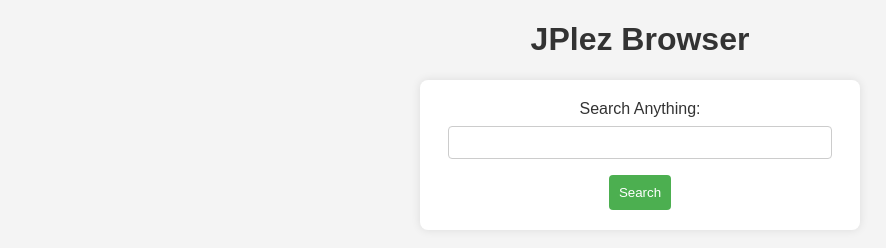
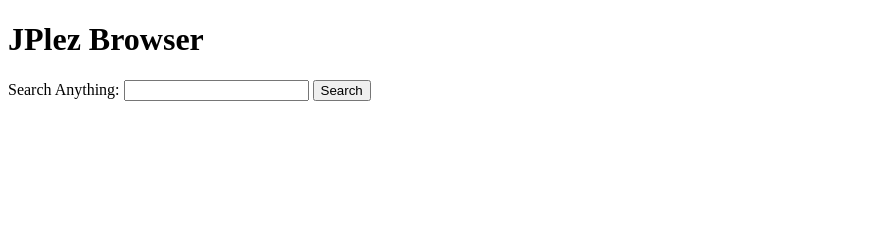
Before and after one commit to subpreme292/JPlezWebProxy, a website: page index.html in a window 1280 px wide. Shown: the whole page, without its empty margins (0-886 px from the left). Drawn offline with Linux system fonts and the light colour scheme.

Commit message:
Update index.html

```diff
--- a/index.html
+++ b/index.html
@@ -4,58 +4,20 @@
     <meta charset="UTF-8">
     <meta name="viewport" content="width=device-width, initial-scale=1.0">
     <title>JPlez Browser</title>
-    <style>
-        body {
-            font-family: Arial, sans-serif;
-            background-color: #f4f4f4;
-            text-align: center;
-            margin: 20px;
-        }
-
-        h1 {
-            color: #333;
-        }
-
-        form {
-            max-width: 400px;
-            margin: 20px auto;
-            padding: 20px;
-            background-color: #fff;
-            border-radius: 8px;
-            box-shadow: 0 0 10px rgba(0, 0, 0, 0.1);
-        }
-
-        label {
-            display: block;
-            margin-bottom: 8px;
-            color: #333;
-        }
-
-        input[type="text"] {
-            width: calc(100% - 16px);
-            padding: 8px;
-            margin-bottom: 16px;
-            border: 1px solid #ccc;
-            border-radius: 4px;
-            box-sizing: border-box;
-        }
-
-        button {
-            background-color: #4caf50;
-            color: #fff;
-            padding: 10px;
-            border: none;
-            border-radius: 4px;
-            cursor: pointer;
-        }
-    </style>
 </head>
 <body>
     <h1>JPlez Browser</h1>
-    <form action="/proxy" method="GET">
+    <form id="searchForm" action="/search" method="GET">
         <label for="searchQuery">Search Anything:</label>
         <input type="text" id="searchQuery" name="q" required>
         <button type="submit">Search</button>
     </form>
+    <script>
+        document.getElementById('searchForm').addEventListener('submit', function(event) {
+            event.preventDefault();
+            const searchQuery = document.getElementById('searchQuery').value;
+            window.location.href = `/proxy?q=${encodeURIComponent(searchQuery)}`;
+        });
+    </script>
 </body>
 </html>
```
